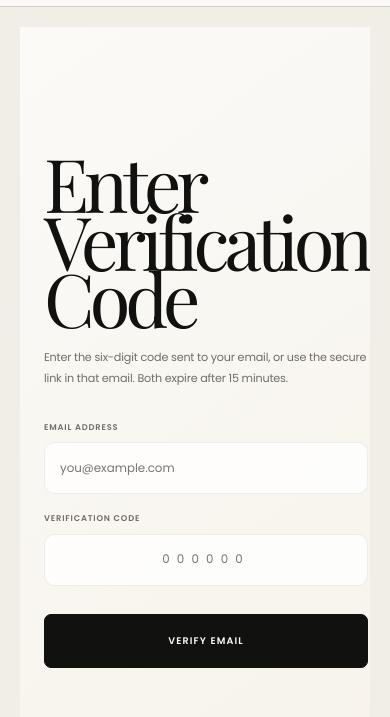
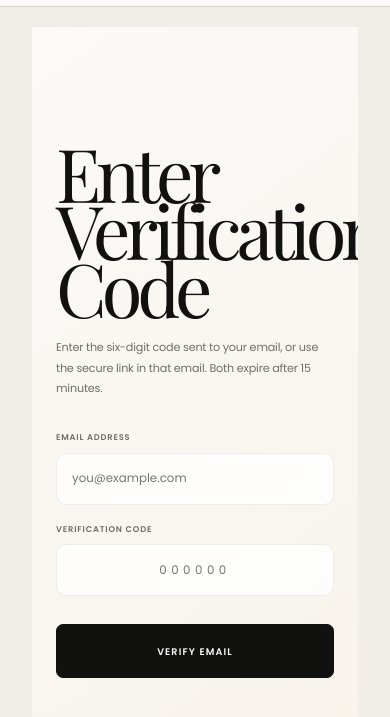
Before and after one commit to davidluiz23/LUXE, a plain HTML site: page Frontend/verify-signup.html in a window 390 px wide. Shown: the part 69-786 px from the top of the page. Drawn offline with nearby package versions, Linux system fonts and the light colour scheme; no server answers.

Commit message:
Auth page UI

```diff
--- a/Frontend/css/auth.css
+++ b/Frontend/css/auth.css
@@ -610,3 +610,152 @@
 .verification-method-option small {
     color: #777;
 }
+
+/* Verify-signup responsive hardening */
+@media (max-width: 992px) {
+    .verify-signup-page .auth-section {
+        padding: 104px 0 48px;
+    }
+
+    .verify-signup-page .auth-section > .container {
+        width: min(100%, 720px);
+        padding-inline: 24px;
+    }
+
+    .verify-signup-page .auth-container {
+        width: 100%;
+        gap: 0;
+    }
+
+    .verify-signup-page .auth-form-wrapper {
+        min-width: 0;
+        padding: 48px 42px;
+    }
+}
+
+@media (max-width: 768px) {
+    .verify-signup-page .auth-section {
+        min-height: calc(100svh - 64px);
+        padding: 92px 0 36px;
+    }
+
+    .verify-signup-page .auth-section > .container {
+        padding-inline: 18px;
+    }
+
+    .verify-signup-page .auth-container {
+        border-radius: 14px;
+    }
+
+    .verify-signup-page .auth-form-wrapper {
+        padding: 38px 30px;
+    }
+
+    .verify-signup-page .auth-form-wrapper h1 {
+        font-size: clamp(1.75rem, 7vw, 2.2rem);
+        line-height: 1.15;
+    }
+
+    .verify-signup-page .auth-subtitle {
+        margin-bottom: 26px;
+        font-size: 0.94rem;
+        line-height: 1.65;
+    }
+
+    .verify-signup-page .auth-form {
+        gap: 18px;
+    }
+
+    .verify-signup-page .auth-form input {
+        min-height: 50px;
+        font-size: 16px;
+    }
+
+    .verify-signup-page .verification-code-input {
+        padding-inline: 12px;
+        font-size: 1.3rem;
+        letter-spacing: 0.38rem;
+    }
+
+    .verify-signup-page .auth-message {
+        overflow-wrap: anywhere;
+    }
+
+    .verify-signup-page .auth-btn {
+        min-height: 50px;
+        white-space: normal;
+    }
+}
+
+@media (max-width: 480px) {
+    .verify-signup-page .auth-section {
+        padding: 82px 0 24px;
+    }
+
+    .verify-signup-page .auth-section > .container {
+        padding-inline: 12px;
+    }
+
+    .verify-signup-page .auth-container {
+        border-radius: 12px;
+        box-shadow: 0 12px 32px rgba(0, 0, 0, 0.1);
+    }
+
+    .verify-signup-page .auth-form-wrapper {
+        padding: 30px 20px;
+    }
+
+    .verify-signup-page .auth-form-wrapper h1 {
+        font-size: 1.7rem;
+    }
+
+    .verify-signup-page .auth-subtitle {
+        margin-bottom: 22px;
+        font-size: 0.88rem;
+    }
+
+    .verify-signup-page .form-group label {
+        font-size: 0.84rem;
+    }
+
+    .verify-signup-page .verification-code-input {
+        padding-inline: 8px;
+        font-size: 1.15rem;
+        letter-spacing: 0.28rem;
+    }
+
+    .verify-signup-page .password-input-wrapper input {
+        padding-right: 48px;
+    }
+
+    .verify-signup-page .toggle-password {
+        width: 44px;
+        min-height: 44px;
+    }
+}
+
+@media (max-width: 340px) {
+    .verify-signup-page .auth-form-wrapper {
+        padding: 26px 15px;
+    }
+
+    .verify-signup-page .auth-form-wrapper h1 {
+        font-size: 1.5rem;
+    }
+
+    .verify-signup-page .verification-code-input {
+        font-size: 1.05rem;
+        letter-spacing: 0.2rem;
+    }
+}
+
+@media (max-height: 620px) and (orientation: landscape) {
+    .verify-signup-page .auth-section {
+        padding-top: 76px;
+        padding-bottom: 20px;
+    }
+
+    .verify-signup-page .auth-form-wrapper {
+        padding-block: 24px;
+    }
+}
--- a/Frontend/verify-signup.html
+++ b/Frontend/verify-signup.html
@@ -11,14 +11,14 @@
 
     <link rel="stylesheet" href="css/variables.css">
     <link rel="stylesheet" href="css/style.css">
-    <link rel="stylesheet" href="css/auth.css?v=20260827-2">
+    <link rel="stylesheet" href="css/auth.css?v=20260827-3">
     <link rel="stylesheet" href="css/responsive.css">
     <link id="alkebulanLuxuryStyles" rel="stylesheet" href="css/luxury.css?v=20260825-11">
     <script id="alkebulanLuxuryUi" src="js/luxury-ui.js?v=20260825-5" defer></script>
     <link rel="stylesheet" href="https://cdnjs.cloudflare.com/ajax/libs/font-awesome/6.0.0-beta3/css/all.min.css">
 </head>
 
-<body>
+<body class="verify-signup-page">
     <div id="loader"><div class="loader-spinner"></div></div>
 
     <header id="navbar">
```
